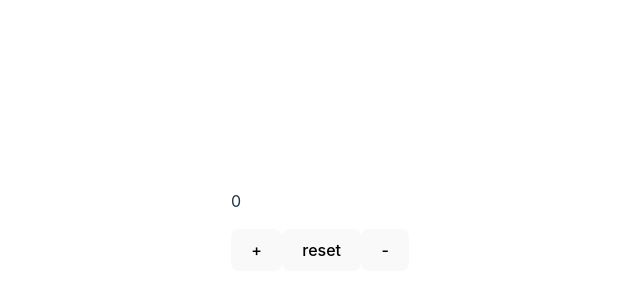
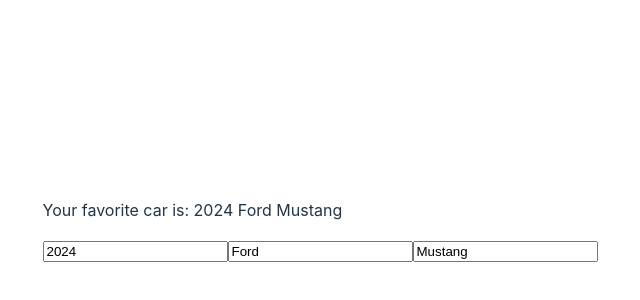
Before and after one commit to Thi2erry8/React_course, a React (Vite) app: page / in a window 1280 px wide. Shown: the part 178-478 px from the top of the page, without its empty margins (320-960 px from the left). Built offline with nearby package versions, Linux system fonts and the light colour scheme.

Commit message:
update_useState

```diff
--- a/src/assets/Color_picker.jsx
+++ b/src/assets/Color_picker.jsx
@@ -2,31 +2,32 @@
 
 function ColorPicker(){
 
-   let [count,setCount] = useState(0) ;
+   const [car,setcar] = useState({year: 2024,
+                                  make:"Ford",
+                                  model:"Mustang"});
 
-   const Add = () => {
-      setCount(c => c + 1) ;
-      setCount(c => c + 1) ;
-      setCount(c => c + 1) ;
+   function handleYearChange(event){
+
+      setcar(c => ({...c, year: event.target.value}));
    }
 
-  const resetCount = () => {
-   setCount(count = 0) ;
+   function handleMakeChange(event){
+
+      setcar(c => ({...c, make: event.target.value}));
    }
 
-   const minus = () =>{
-      setCount(c => c - 1);
-      setCount(c => c - 1);
-      setCount(c => c - 1);
+   function handleModelChange(event){
 
-   } ;
+      setcar(c => ({...c, model: event.target.value}));
+   }
 
 return(<>
           <div>
-                <p>{count}</p>
-                <button onClick={Add}>+</button>
-                <button onClick={resetCount}>reset</button>
-                <button onClick={minus}>-</button>
+                <p>Your favorite car is: {car.year} {car.make} {car.model}</p>
+
+                 <input type="number" value={car.year} onChange={handleYearChange}/>
+                 <input type="text" value={car.make} onChange={handleMakeChange}/>
+                 <input type="text" value={car.model} onChange={handleModelChange}/>
           </div>
       </>);
 
```
